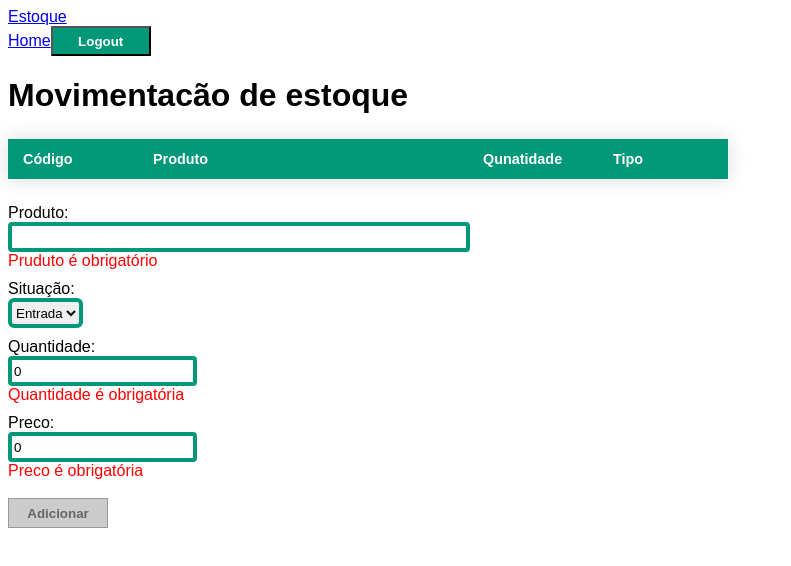
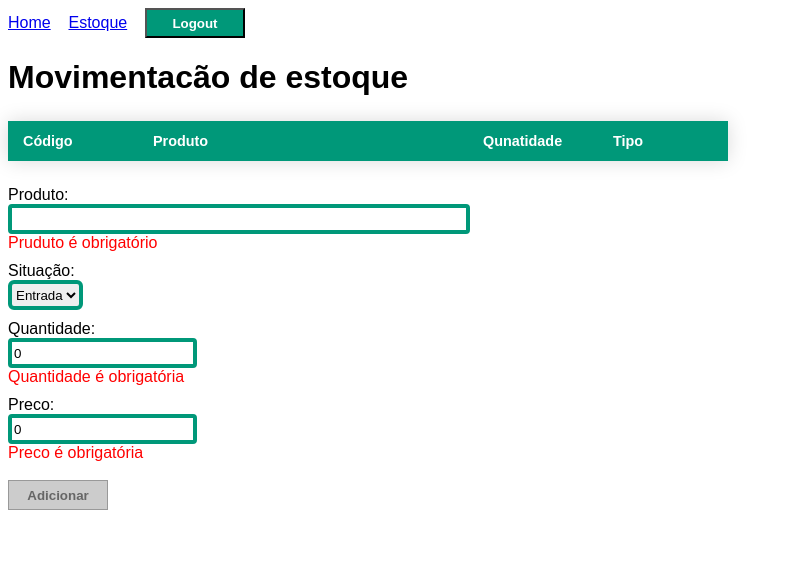
Before and after one commit to ezequielkm/group7-client, an Angular app: page /estoque in a window 1280 px wide. Shown: the top 566 px of the page, without its empty margins (0-791 px from the left). Built offline with nearby package versions, Linux system fonts and the light colour scheme; sample sign-in values are in the browser's storage.

Commit message:
Pequeno ajuste

```diff
--- a/src/app/app.component.html
+++ b/src/app/app.component.html
@@ -1,14 +1,15 @@
 <html>
   <header>
-    <nav><a routerLink="estoque">Estoque</a></nav>
+    <nav class="navbar navbar-expand navbar-dark bg-dark px-3" *ngIf="user">
+      <div class="navbar-nav">
+          <a class="nav-item nav-link" routerLink="/" routerLinkActive="active">Home</a>
+          &nbsp;&nbsp;
+          <a routerLink="estoque">Estoque</a>
+          &nbsp;&nbsp;
+          <button class="btn btn-link nav-item nav-link" (click)="logout()">Logout</button>
+      </div>
+    </nav>
   </header>
-
-  <nav class="navbar navbar-expand navbar-dark bg-dark px-3" *ngIf="user">
-    <div class="navbar-nav">
-        <a class="nav-item nav-link" routerLink="/" routerLinkActive="active">Home</a>
-        <button class="btn btn-link nav-item nav-link" (click)="logout()">Logout</button>
-    </div>
-  </nav>
 
   <!-- main app container -->
   <div class="container">
```
